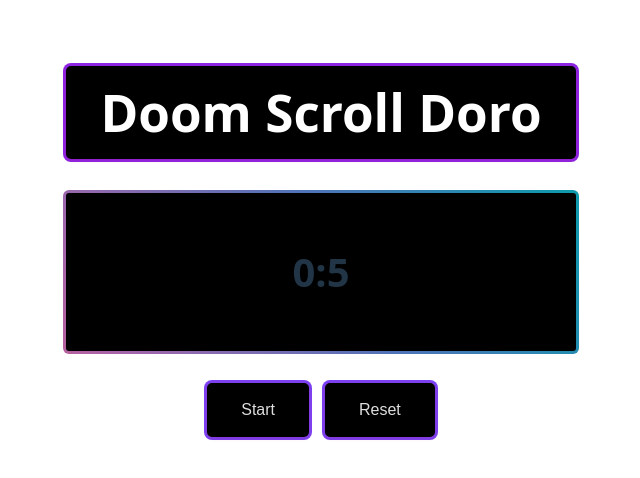
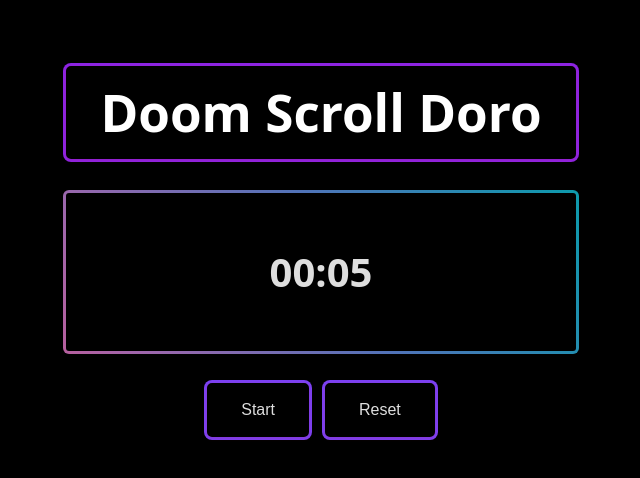
Before and after one commit to smallnumbers0/studydoro, a React (Vite) app: page / in a window 1280 px wide. Shown: the top 478 px of the page, without its empty margins (319-959 px from the left). Built offline with nearby package versions, Linux system fonts and the light colour scheme.

Commit message:
format timer to always __:__

```diff
--- a/src/components/Timer.jsx
+++ b/src/components/Timer.jsx
@@ -4,7 +4,7 @@ function Timer({ time }) {
   return (
     <div className="timer-container">
       <h2 className="timer">
-        {time.mins}:{time.secs}
+        {String(time.mins).padStart(2, "0")}:{String(time.secs).padStart(2, "0")}
       </h2>
     </div>
   );
--- a/src/index.css
+++ b/src/index.css
@@ -26,24 +26,9 @@ h1 {
   font-size: 3.2em;
   line-height: 1.1;
   background-color: #000000;
-
-  /* Button-like styling */
   box-shadow: rgba(226, 5, 5, 0.16) 0px 1px 4px,
     rgb(140, 37, 230) 0px 0px 0px 3px;
   border: 2px solid #000000;
   border-radius: 5px;
   padding: 1rem 2rem;
 }
-
-@media (prefers-color-scheme: light) {
-  :root {
-    color: #213547;
-    background-color: #ffffff;
-  }
-  a:hover {
-    color: #747bff;
-  }
-  button {
-    background-color: #f9f9f9;
-  }
-}
```
